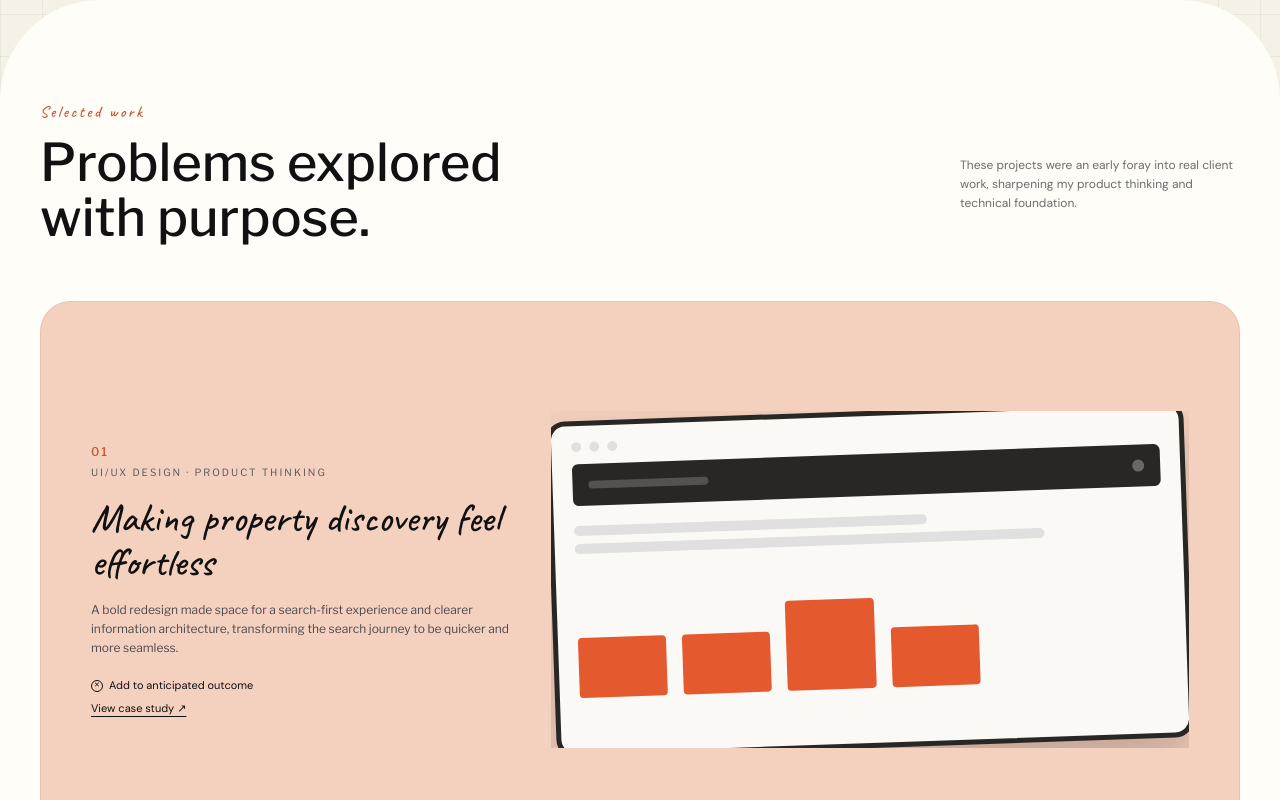
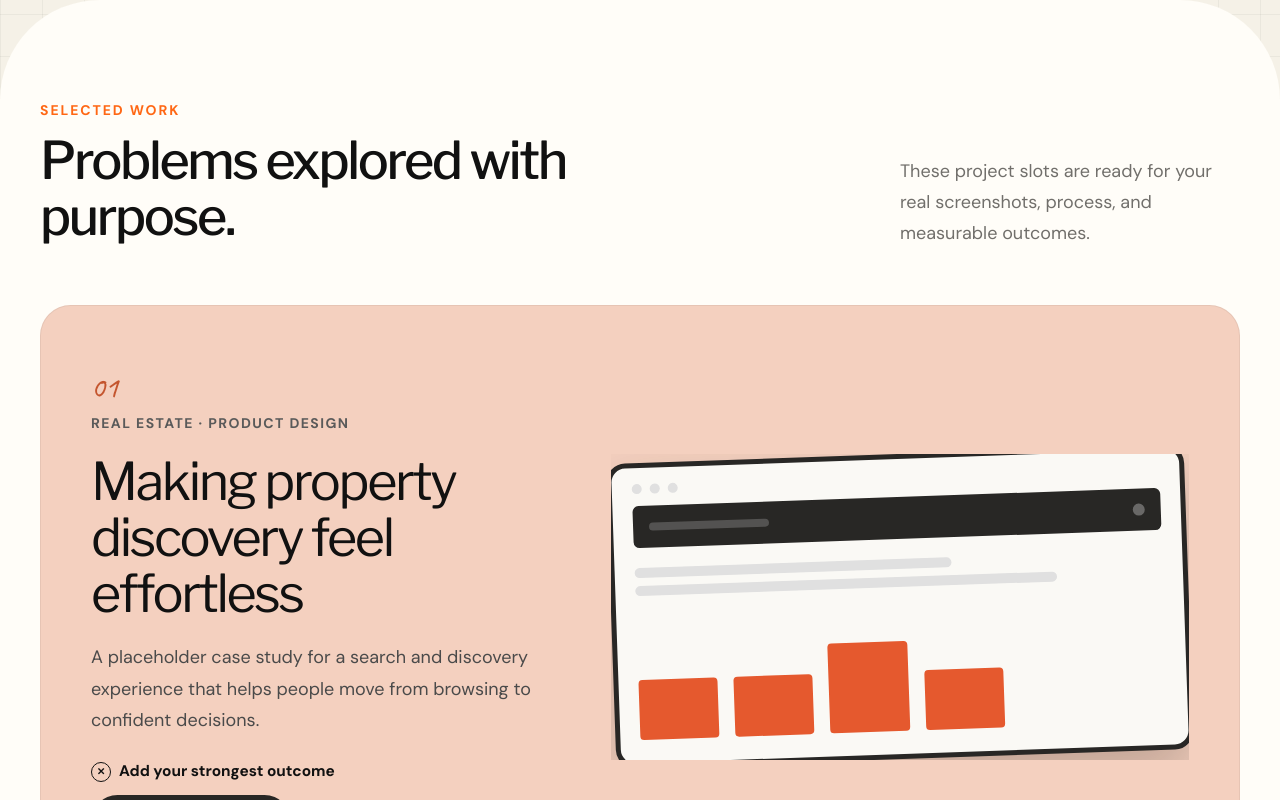
Before and after one commit to amitjangid9510/maitri, a React app: page / in a window 1280 px wide. Shown: the part 700-1500 px from the top of the page. Built offline with nearby package versions, Linux system fonts and the light colour scheme; the HTML template or start-up script is replaced by a standard one.

Commit message:
fixed text

```diff
--- a/src/App.jsx
+++ b/src/App.jsx
@@ -15,7 +15,6 @@ const GridBackground = () => (
   />
 );
 
-// ---------- NAVBAR with Scroll Spy + smooth scroll ----------
 const NavBar = () => {
   const navItems = [
     { id: "hero", label: "MS" },
@@ -266,12 +265,10 @@ const Frame1Desktop = () => (
       </h2>
     </Item>
 
-    {/* Desktop images — bigger */}
     <Item style={{ top: "14%", left: "59%" }}>
       <img src="/design-notepad.png" alt="Design notepad" className="w-[145px] h-auto rotate-[-4deg]" />
     </Item>
 
-    {/* ☕ COFFEE — EXTRA BIG */}
     <Item style={{ top: "14%", left: "75%" }}>
       <img src="/coffe.png" alt="Coffee" className="w-[145px] h-auto" />
     </Item>
@@ -505,7 +502,6 @@ const Frame2Desktop = () => (
     <Item style={{ top: "14%", left: "78%" }}>
       <img src="/design-notepad.png" alt="Design" className="w-[130px] h-auto rotate-[4deg]" />
     </Item>
-    {/* ☕ COFFEE — EXTRA BIG in Frame2 too */}
     <Item style={{ top: "9%", left: "89%" }}>
       <img src="/coffe.png" alt="Coffee" className="w-[120px] h-auto" />
     </Item>
@@ -530,29 +526,29 @@ const Frame2 = () => (
 );
 
 // ============================================================
-// PROBLEMS SECTION
+// PROBLEMS SECTION — Typography exact Figma match
 // ============================================================
 
 const problems = [
   {
     id: "01",
-    tag: "UI/UX DESIGN · PRODUCT THINKING",
+    tag: "Real estate · Product design",
     title: "Making property discovery feel effortless",
-    desc: "A bold redesign made space for a search-first experience and clearer information architecture, transforming the search journey to be quicker and more seamless.",
+    desc: "A placeholder case study for a search and discovery experience that helps people move from browsing to confident decisions.",
     bg: "#F4D0BF",
   },
   {
     id: "02",
-    tag: "UI/UX DESIGN · PRODUCT THINKING",
+    tag: "Real estate · Product design",
     title: "Making property discovery feel effortless",
-    desc: "A bold redesign made space for a search-first experience and clearer information architecture, transforming the search journey to be quicker and more seamless.",
+    desc: "A placeholder case study for a search and discovery experience that helps people move from browsing to confident decisions.",
     bg: "#C9DCEB",
   },
   {
     id: "03",
-    tag: "UI/UX DESIGN · PRODUCT THINKING",
+    tag: "Real estate · Product design",
     title: "Making property discovery feel effortless",
-    desc: "A bold redesign made space for a search-first experience and clearer information architecture, transforming the search journey to be quicker and more seamless.",
+    desc: "A placeholder case study for a search and discovery experience that helps people move from browsing to confident decisions.",
     bg: "#EDDAA6",
   },
 ];
@@ -601,27 +597,105 @@ const ProblemCard = ({ item }) => (
       border: "1.19px solid rgba(0,0,0,0.06)",
     }}
   >
-    <div className="flex-1 min-w-0 lg:min-w-[280px] max-w-full lg:max-w-[420px]">
-      <p className="text-[#C4552E] text-[11px] md:text-[12px] tracking-[0.15em] font-medium mb-1" style={{ fontFamily: "'Libre Franklin', sans-serif" }}>
+    <div className="flex-1 min-w-0 lg:min-w-[280px] max-w-full lg:max-w-[480px]">
+      {/* 01 — Caveat 400, 30px, lh 42.7px */}
+      <p
+        className="text-[#C4552E] mb-1"
+        style={{
+          fontFamily: "'Caveat', cursive",
+          fontWeight: 400,
+          fontSize: "30px",
+          lineHeight: "42.7px",
+          letterSpacing: "0px",
+        }}
+      >
         {item.id}
       </p>
-      <p className="text-[9px] md:text-[10px] tracking-[0.2em] text-[#5a5a5a] mb-3 md:mb-4 uppercase" style={{ fontFamily: "'Libre Franklin', sans-serif" }}>
+
+      {/* TAG — DM Sans 700, 14px, lh 21.35px, ls 1.42px, uppercase */}
+      <p
+        className="text-[#5a5a5a] mb-4 md:mb-5"
+        style={{
+          fontFamily: "'DM Sans', sans-serif",
+          fontWeight: 700,
+          fontSize: "14px",
+          lineHeight: "21.35px",
+          letterSpacing: "1.42px",
+          textTransform: "uppercase",
+        }}
+      >
         {item.tag}
       </p>
-      <h3 className="text-[26px] md:text-[32px] lg:text-[40px] leading-[1.1] text-[#111] mb-3 md:mb-4" style={{ fontFamily: "'Caveat', cursive" }}>
+
+      {/* TITLE — Libre Franklin 400, 52px, lh 56.04px, ls -2.4px */}
+      <h3
+        className="text-[#111] mb-4 md:mb-5"
+        style={{
+          fontFamily: "'Libre Franklin', sans-serif",
+          fontWeight: 400,
+          fontSize: "52px",
+          lineHeight: "56.04px",
+          letterSpacing: "-2.4px",
+        }}
+      >
         {item.title}
       </h3>
-      <p className="text-[11px] md:text-[12px] leading-[1.6] text-[#4a4a4a] mb-4 md:mb-5" style={{ fontFamily: "'Libre Franklin', sans-serif" }}>{item.desc}</p>
-      <div className="flex flex-col gap-1.5">
-        <a href="#" className="inline-flex items-center gap-1.5 text-[10px] md:text-[11px] text-[#111] hover:opacity-70" style={{ fontFamily: "'DM Sans', sans-serif" }}>
-          <span className="w-3 h-3 border border-[#111] rounded-full flex items-center justify-center text-[7px]">✕</span>
-          Add to anticipated outcome
+
+      {/* DESC — DM Sans 400, 18px, lh 31.31px */}
+      <p
+        className="text-[#4a4a4a] mb-5 md:mb-6"
+        style={{
+          fontFamily: "'DM Sans', sans-serif",
+          fontWeight: 400,
+          fontSize: "18px",
+          lineHeight: "31.31px",
+          letterSpacing: "0px",
+        }}
+      >
+        {item.desc}
+      </p>
+
+      {/* CTA LINKS */}
+      <div className="flex flex-col gap-3">
+        <a
+          href="#"
+          className="inline-flex items-center gap-2 text-[#111] hover:opacity-70"
+          style={{
+            fontFamily: "'DM Sans', sans-serif",
+            fontWeight: 700,
+            fontSize: "15.42px",
+            lineHeight: "23.13px",
+            letterSpacing: "0px",
+          }}
+        >
+          <span
+            className="border border-[#111] rounded-full flex items-center justify-center"
+            style={{ width: "20px", height: "20px", fontSize: "10px" }}
+          >
+            ✕
+          </span>
+          Add your strongest outcome
         </a>
-        <a href="#" className="inline-flex items-center gap-1.5 text-[10px] md:text-[11px] text-[#111] hover:opacity-70 underline underline-offset-4" style={{ fontFamily: "'DM Sans', sans-serif" }}>
-          View case study ↗
+
+        <a
+          href="#"
+          className="inline-flex items-center justify-center gap-2 text-white rounded-full hover:opacity-90 transition-opacity"
+          style={{
+            background: "#282725",
+            fontFamily: "'DM Sans', sans-serif",
+            fontWeight: 600,
+            fontSize: "18px",
+            lineHeight: "28.47px",
+            letterSpacing: "0px",
+            padding: "12px 28px",
+            width: "fit-content",
+          }}
+        >
+          View case study
         </a>
       </div>
     </div>
+
     <div className="flex-1 flex justify-center items-center w-full overflow-hidden">
       <BrowserMockup />
     </div>
@@ -673,20 +747,53 @@ const ProblemsSection = () => (
     <div className="max-w-[1400px] mx-auto">
       <div className="flex flex-col lg:flex-row lg:items-start lg:justify-between gap-4 md:gap-6 mb-10 md:mb-14">
         <div>
-          <p className="text-[#C4552E] tracking-[0.15em] mb-3" style={{ fontFamily: "'Caveat', cursive", fontSize: "16px" }}>
+          {/* SELECTED WORK — DM Sans 700, 14px, lh 20.53px, ls 1.92px, uppercase, #FF6714 */}
+          <p
+            className="mb-3"
+            style={{
+              fontFamily: "'DM Sans', sans-serif",
+              fontWeight: 700,
+              fontSize: "14px",
+              lineHeight: "20.53px",
+              letterSpacing: "1.92px",
+              textTransform: "uppercase",
+              color: "#FF6714",
+            }}
+          >
             Selected work
           </p>
-          <h2 className="text-[32px] md:text-[42px] lg:text-[52px] leading-[1.05] text-[#111] font-medium max-w-[520px]" style={{ fontFamily: "'Libre Franklin', sans-serif" }}>
-            Problems explored
+          <h2
+            className="text-[#111] font-medium max-w-[600px]"
+            style={{
+              fontFamily: "'Libre Franklin', sans-serif",
+              fontSize: "52px",
+              lineHeight: "56.04px",
+              letterSpacing: "-2.4px",
+            }}
+          >
+            Problems explored with
             <br />
-            with purpose.
+            purpose.
           </h2>
         </div>
-        <p className="text-[11px] md:text-[12px] text-[#6b6b6b] max-w-[280px] leading-[1.6] lg:pt-14" style={{ fontFamily: "'DM Sans', sans-serif" }}>
-          These projects were an early foray into real client work, sharpening
-          my product thinking and technical foundation.
+
+        {/* RIGHT TEXT — DM Sans 400, 18px, lh 31.03px, color #716F6B */}
+        <p
+          className="max-w-[340px] lg:pt-14"
+          style={{
+            fontFamily: "'DM Sans', sans-serif",
+            fontWeight: 400,
+            fontSize: "18px",
+            lineHeight: "31.03px",
+            letterSpacing: "0px",
+            color: "#716F6B",
+          }}
+        >
+          These project slots are ready for your real screenshots, process, and
+          measurable outcomes.
         </p>
       </div>
+
       <div className="flex flex-col gap-6 md:gap-8 lg:gap-10">
         {problems.map((item) => (
           <ProblemCard key={item.id} item={item} />
```
